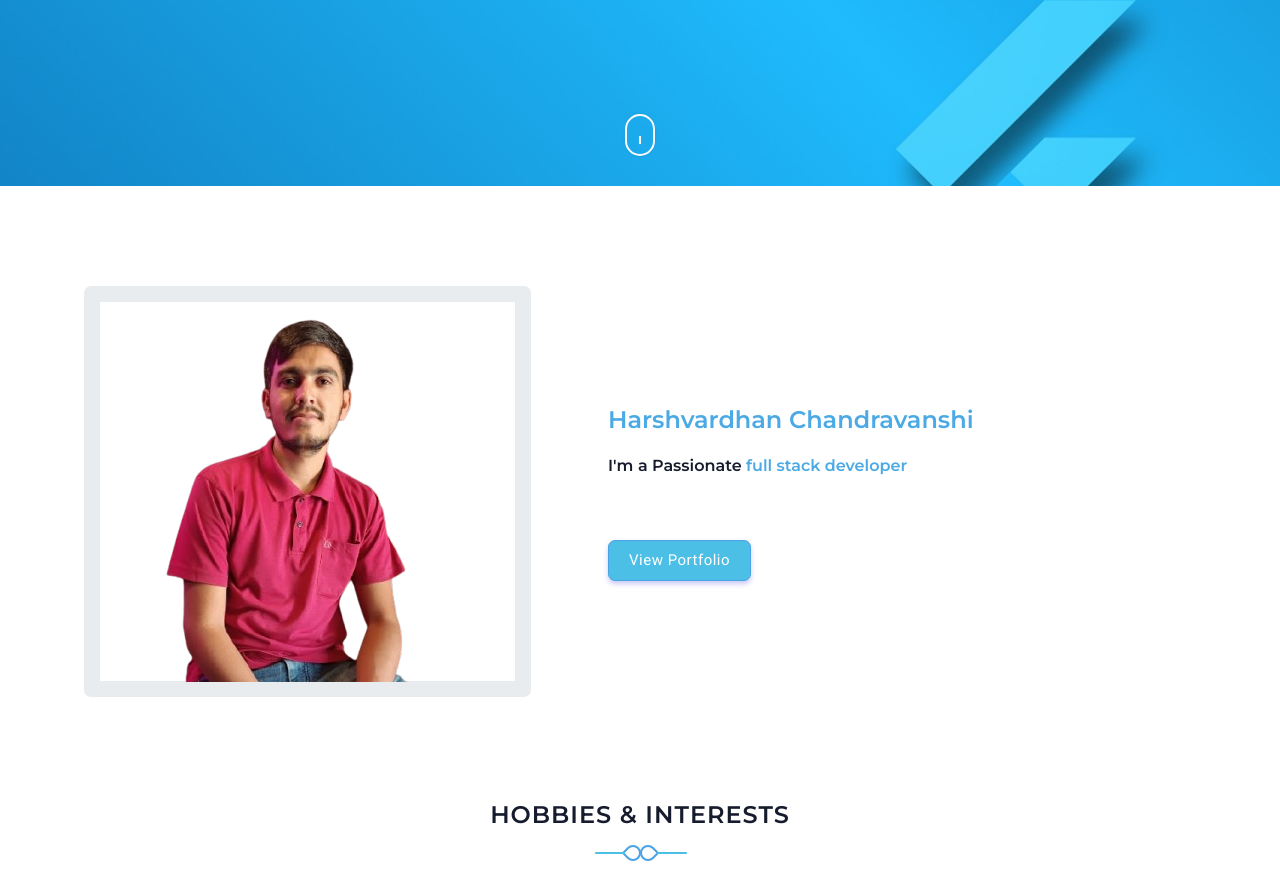
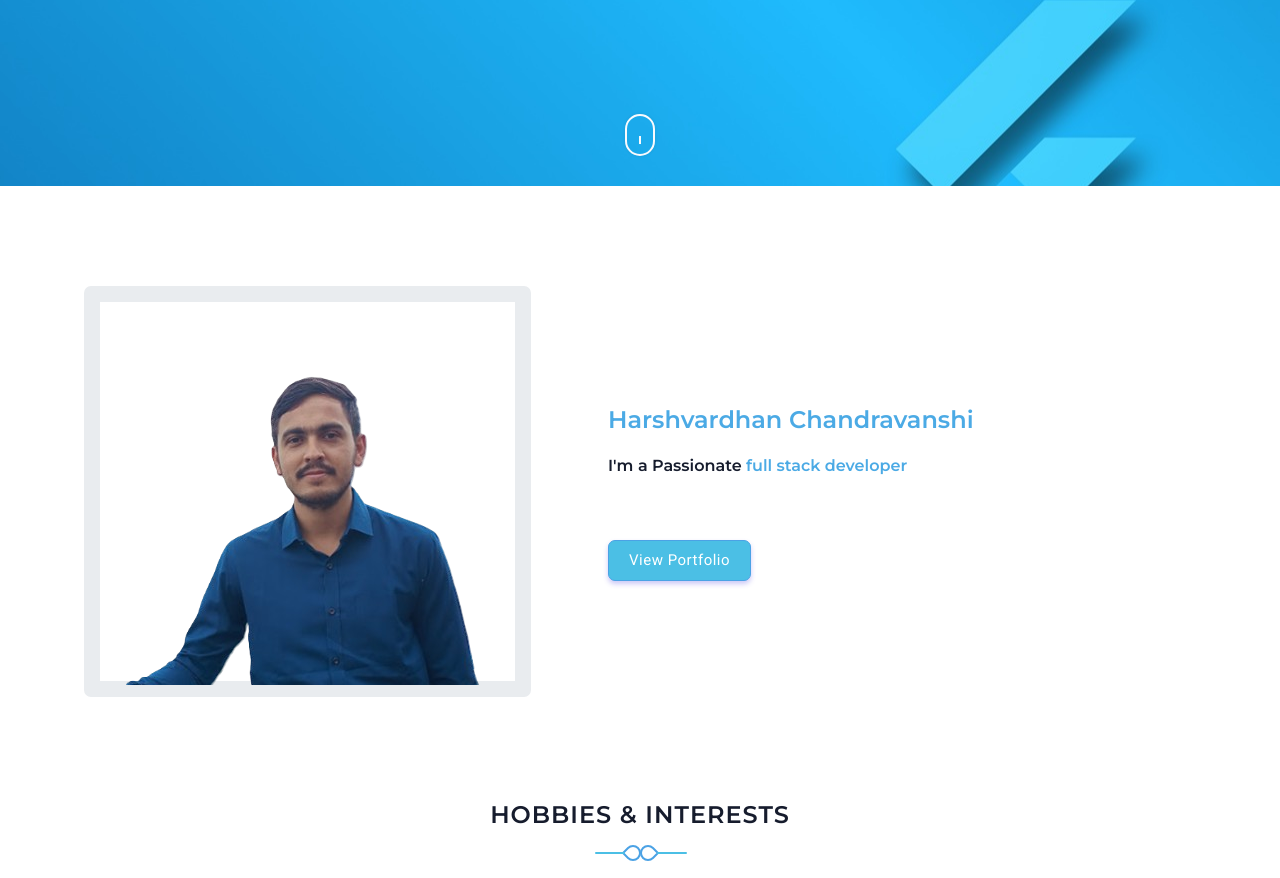
Before and after one commit to GARUD6209/harshvardhan, a plain HTML site: page index.html in a window 1280 px wide. Shown: the part 518-1396 px from the top of the page. Drawn offline with Linux system fonts and the light colour scheme.

Commit message:
Implement code changes to enhance functionality and improve performance

```diff
--- a/index.html
+++ b/index.html
@@ -113,7 +113,7 @@
             <div class="row align-items-center">
                 <div class="col-lg-5 col-md-5">
                     <div class="about-hero">
-                        <img src="images/hero.png" class="img-fluid mx-auto d-block about-tween position-relative" alt="">
+                        <img src="images/newHero-removebg-preview.png" class="img-fluid mx-auto d-block about-tween position-relative" alt="">
                     </div>
                 </div><!--end col-->
 
```
Also changed, not shown: images/newHero-removebg-preview.png (added).
